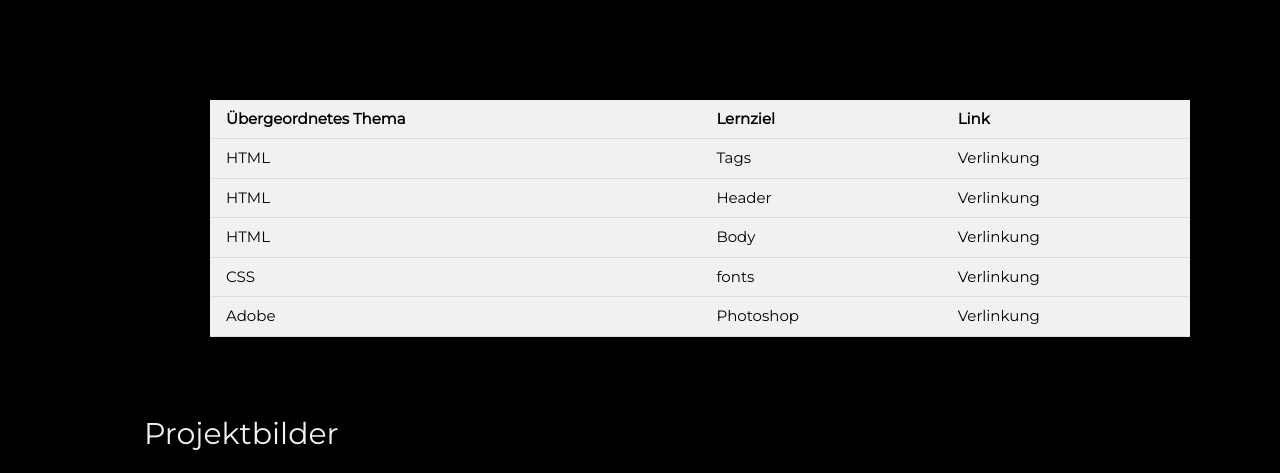
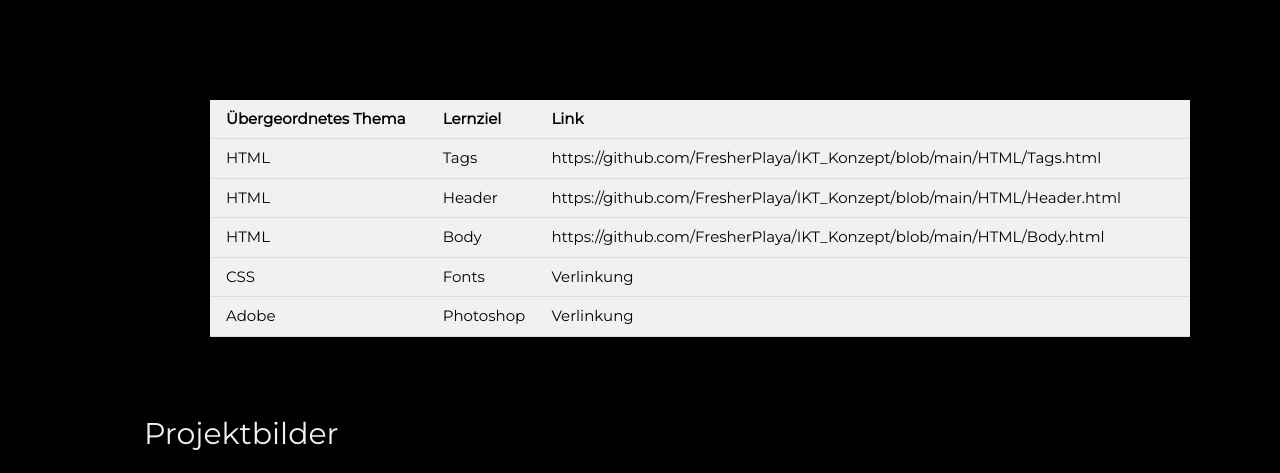
Before and after one commit to FresherPlaya/IKT_Konzept, a plain HTML site: page index.html in a window 1280 px wide. Shown: the part 1440-1913 px from the top of the page. Drawn offline with nearby package versions, Linux system fonts and the light colour scheme.

Commit message:
Update index.html

```diff
--- a/index.html
+++ b/index.html
@@ -81,20 +81,20 @@ body, h1,h2,h3,h4,h5,h6 {font-family: "Montserrat", sans-serif}
       <tr>
         <td>HTML</td>
         <td>Tags</td>
-        <td>Verlinkung</td>
+        <td>https://github.com/FresherPlaya/IKT_Konzept/blob/main/HTML/Tags.html</td>
       </tr>
       <tr>
         <td>HTML</td>
         <td>Header</td>
-        <td>Verlinkung</td>
+        <td>https://github.com/FresherPlaya/IKT_Konzept/blob/main/HTML/Header.html</td>
       </tr>
       <tr>
         <td>HTML</td>
         <td>Body</td>
-        <td>Verlinkung</td>
+        <td>https://github.com/FresherPlaya/IKT_Konzept/blob/main/HTML/Body.html</td>
       <tr>
         <td>CSS</td>
-        <td>fonts</td>
+        <td>Fonts</td>
         <td>Verlinkung</td>
       <tr>
         <td>Adobe</td>
```
